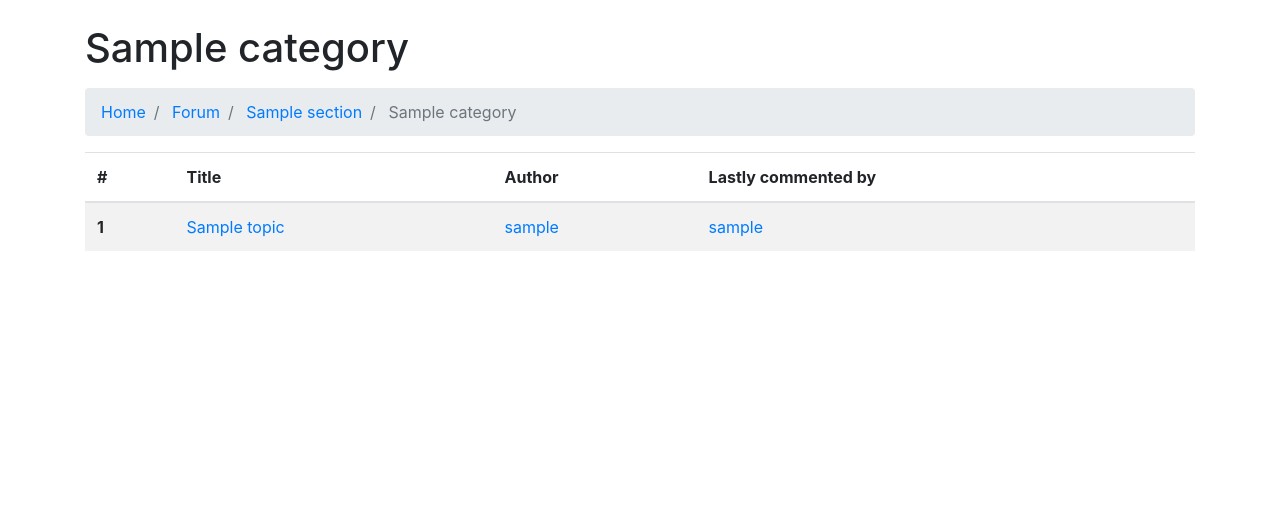
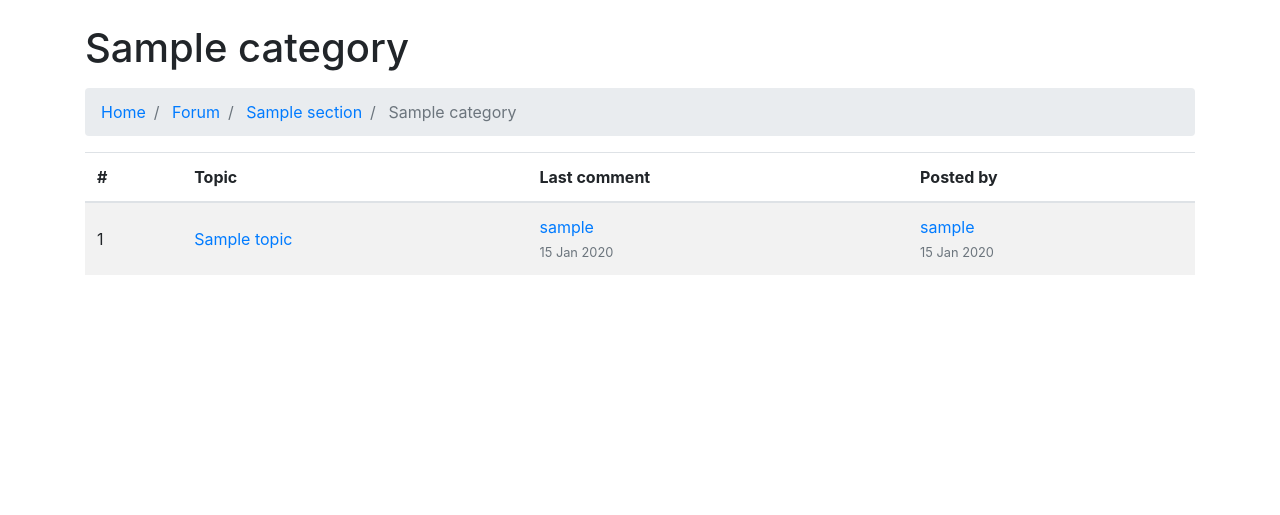
Before and after one commit to sebastian-ml/python-django-pep-8-site, a Django app: a page that uses templates/forum/category.html in a window 1280 px wide. Shown: the part 56-571 px from the top of the page. Run offline with Django 3.2, Linux system fonts and the light colour scheme; tables that the repository leaves empty hold one stand-in row (values such as "Sample post"); some libraries are stand-ins or nearby versions.

Commit message:
Change ordering of topics and display create, last comment date

```diff
--- a/forum/views.py
+++ b/forum/views.py
@@ -6,6 +6,7 @@ from django.views.generic import (CreateView,
                                   DetailView,
                                   DeleteView,
                                   UpdateView)
+from django.db.models import Max
 
 
 class SectionListView(ListView):
@@ -24,6 +25,15 @@ class CategoryDetailView(DetailView):
     model = Category
     slug_field = 'name'
     slug_url_kwarg = 'name'
+
+    def get_context_data(self, **kwargs):
+        context = super().get_context_data(**kwargs)
+        category = self.get_object()
+        context['topics'] = category.topics.annotate(
+            last_comment=Max('posts__date_posted')
+        ).order_by('-last_comment', '-date_posted')
+
+        return context
 
 
 class TopicCreateView(LoginRequiredMixin, CreateView):
--- a/templates/forum/category.html
+++ b/templates/forum/category.html
@@ -31,30 +31,42 @@
         <thead>
         <tr>
             <th scope="col">#</th>
-            <th scope="col">Title</th>
-            <th scope="col">Author</th>
-            <th scope="col">Lastly commented by</th>
+            <th scope="col">Topic</th>
+            <th scope="col">Last comment</th>
+            <th scope="col">Posted by</th>
         </tr>
         </thead>
 
         <tbody>
-        {% for topic in category.topics.all %}
+        {% for topic in topics %}
             <tr>
-                <th scope="row">{{ forloop.revcounter }}</th>
-                <td>
+                <td class="align-middle">
+                    {{ forloop.revcounter }}
+                </td>
+                <td class="align-middle">
                     <a href="{{ topic.get_absolute_url }}">
                         {{ topic.title }}
-                    </a>
-                </td>
-                <td>
-                    <a href="{{ topic.author.profile.get_absolute_url }}">
-                        {{ topic.author }}
                     </a>
                 </td>
                 <td>
                     <a href="{{ topic.posts.last.author.profile.get_absolute_url }}">
                         {{ topic.posts.last.author }}
                     </a>
+                    <p class="mb-0 text-muted">
+                        <small>
+                            {{ topic.posts.last.date_posted|date:"d M Y" }}
+                        </small>
+                    </p>
+                </td>
+                <td>
+                    <a href="{{ topic.author.profile.get_absolute_url }}">
+                        {{ topic.author }}
+                    </a>
+                    <p class="mb-0 text-muted">
+                        <small>
+                            {{ topic.date_posted|date:"d M Y" }}
+                        </small>
+                    </p>
                 </td>
             </tr>
         {% endfor %}
```
